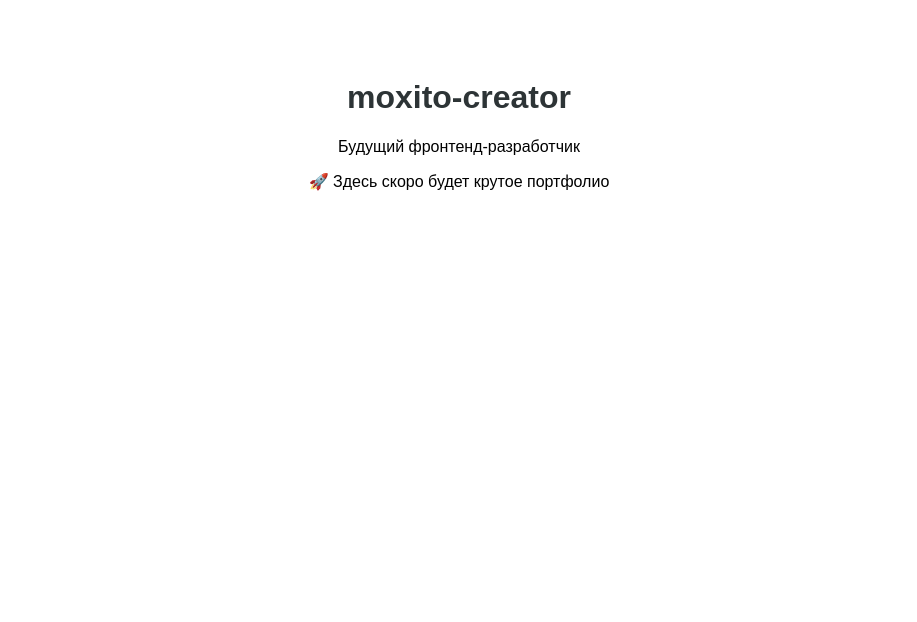
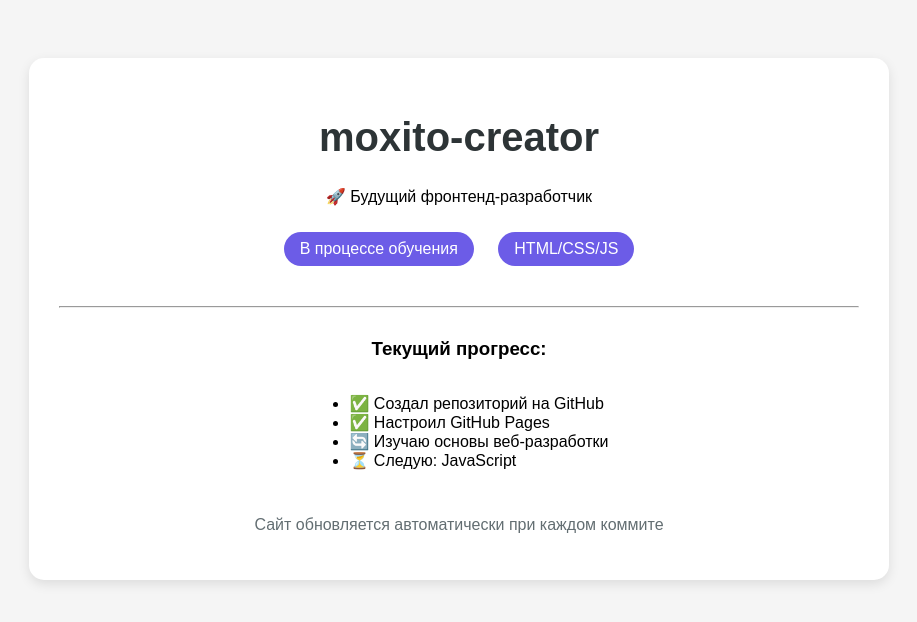
Before and after one commit to moxito-creator/github.io, a plain HTML site: page index.html in a window 1280 px wide. Shown: the whole page, without its empty margins (181-1098 px from the left). Drawn offline with Linux system fonts and the light colour scheme.

Commit message:
Update index.html
Fix HTML structure and styling

```diff
--- a/index.html
+++ b/index.html
@@ -1,15 +1,56 @@
 <!DOCTYPE html>
 <html>
 <head>
-    <title>moxito-creator | Портфолио</title>
+    <title>moxito-creator | Development</title>
     <style>
-        body { font-family: sans-serif; text-align: center; padding: 50px; }
-        h1 { color: #2d3436; }
+        body {
+            font-family: sans-serif;
+            text-align: center;
+            padding: 50px;
+            background: #f5f5f5;
+        }
+        h1 {
+            color: #2d3436;
+            font-size: 2.5em;
+        }
+        .container {
+            max-width: 800px;
+            margin: 0 auto;
+            background: white;
+            padding: 30px;
+            border-radius: 15px;
+            box-shadow: 0 4px 12px rgba(0,0,0,0.1);
+        }
+        .badge {
+            display: inline-block;
+            background: #6c5ce7;
+            color: white;
+            padding: 8px 16px;
+            border-radius: 20px;
+            margin: 10px;
+        }
     </style>
 </head>
 <body>
-    <h1>moxito-creator</h1>
-    <p>Будущий фронтенд-разработчик</p>
-    <p>🚀 Здесь скоро будет крутое портфолио</p>
+    <div class="container">
+        <h1>moxito-creator</h1>
+        <p>🚀 Будущий фронтенд-разработчик</p>
+        <div class="badge">В процессе обучения</div>
+        <div class="badge">HTML/CSS/JS</div>
+
+        <hr style="margin: 30px 0;">
+
+        <h3>Текущий прогресс:</h3>
+        <ul style="text-align: left; display: inline-block;">
+            <li>✅ Создал репозиторий на GitHub</li>
+            <li>✅ Настроил GitHub Pages</li>
+            <li>🔄 Изучаю основы веб-разработки</li>
+            <li>⏳ Следую: JavaScript</li>
+        </ul>
+
+        <p style="margin-top: 30px; color: #636e72;">
+            Сайт обновляется автоматически при каждом коммите
+        </p>
+    </div>
 </body>
 </html>
```
